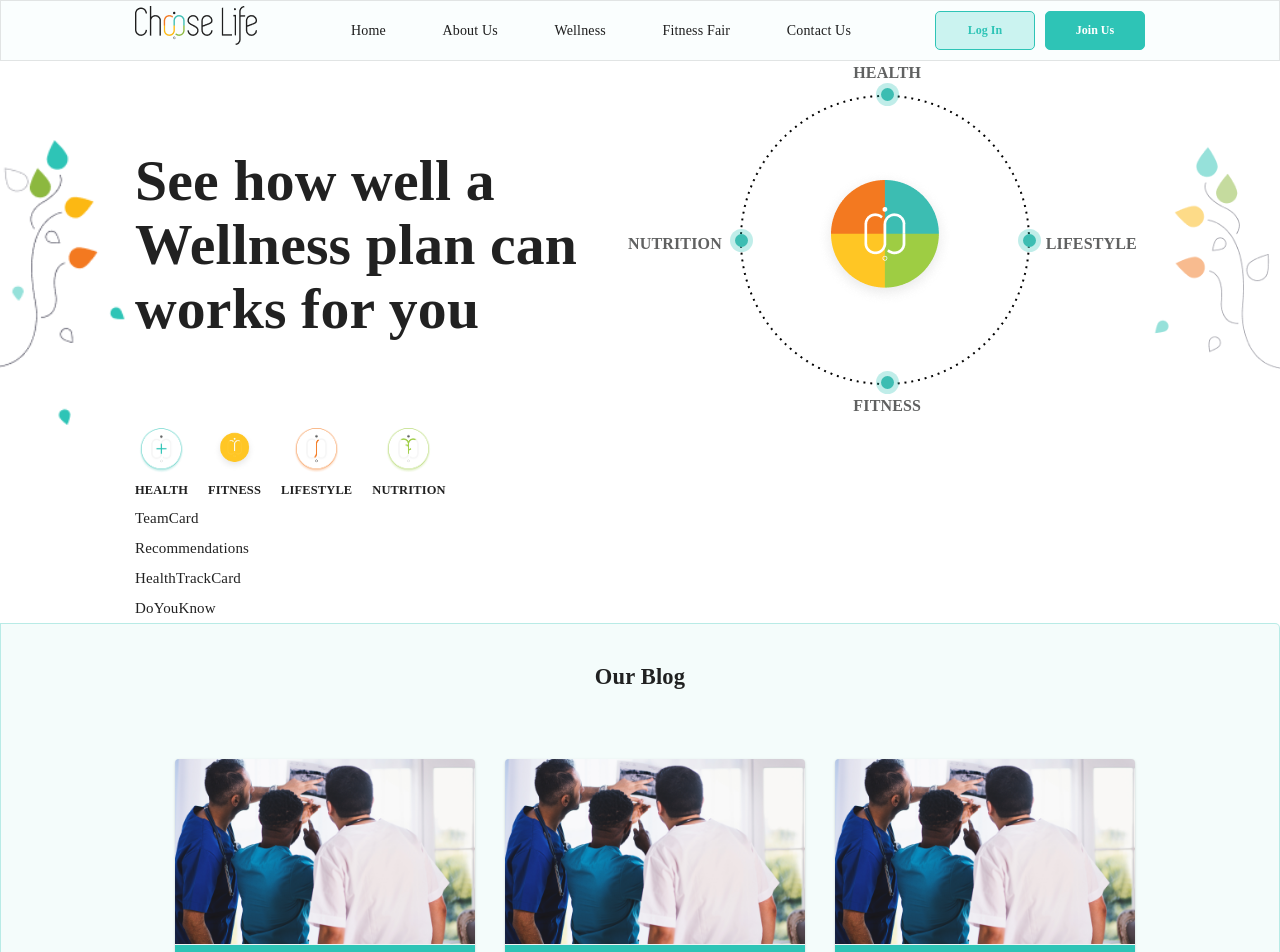
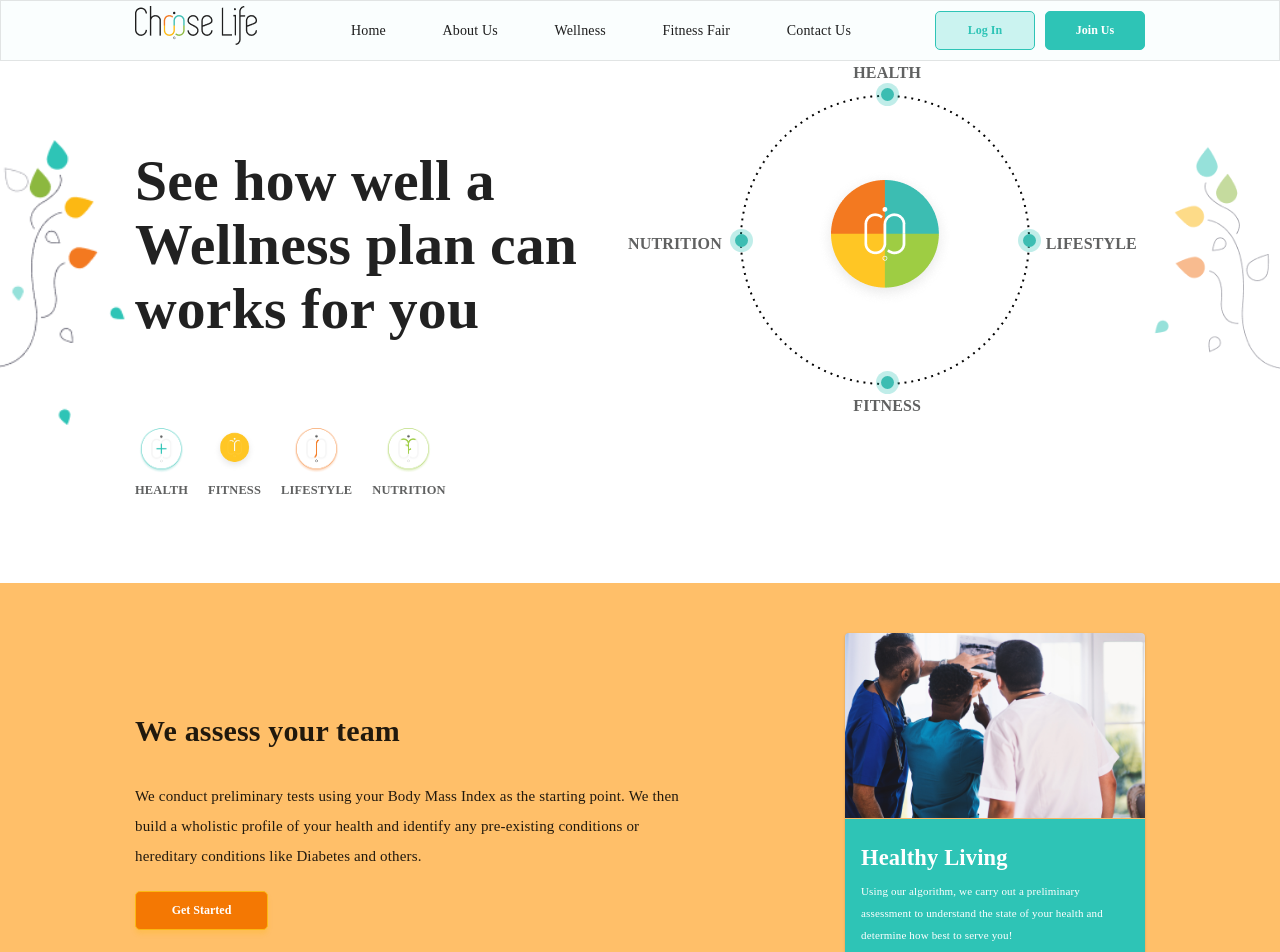
Before and after one commit to Kaeyz/react-app, a React (Create React App) app: page /wellness/individual/fitness in a window 1280 px wide. Shown: the top 952 px of the page. Built offline with nearby package versions, Linux system fonts and the light colour scheme.

Commit message:
ADD: styling team card

```diff
--- a/src/components/wellness/individual/MainBanner.js
+++ b/src/components/wellness/individual/MainBanner.js
@@ -67,7 +67,9 @@ const Wrapper = styled.div`
 		height: 4.5rem;
 		object-fit: contain;
 	}
-
+	.nav_text {
+		color: ${props => props.theme.color.text_02}
+	}
 `;
 
 function MainBanner({page}) {
--- a/src/components/wellness/individual/TeamCard.js
+++ b/src/components/wellness/individual/TeamCard.js
@@ -1,27 +1,65 @@
 import React from 'react';
 import Container from '../../common/Container';
 import styled from 'styled-components';
-
-//import PropTypes from 'prop-types';
+import PropTypes from 'prop-types';
+import Button from '../../common/Button';
+import MonoBlog from '../../blog/MonoBlog';
 
 const Wrapper = styled.div`
+	margin-top: 8rem;
+	.health {
+		background-color: ${props => props.theme.color.ui_text_01};
+	}
+	.fitness {
+		background-color: ${props => props.theme.color.ui_text_03};
+	}
+	.lifestyle {
+		background-color: ${props => props.theme.color.ui_text_02};
+	}
+	.nutrition {
+		background-color: ${props => props.theme.color.ui_text_04};
+	}
+	.team_card {
+		padding: 2rem 0rem;
+		display: flex;
+		justify-content: space-between;
+		align-items: center;
+	}
+	.details {
+		width: 55%;
+		height: 100%;
+		display: grid;
+		grid-gap: 2rem;
+	}
+	.card {
 
-
+	}
 `;
 
-function TeamCard() {
+function TeamCard({ page, details, tryTest }) {
 	return (
 		<Wrapper>
-			<Container>
-				{/* 				Code goes here */}
-				TeamCard
-			</Container>
+			<div className={page} >
+				<Container>
+					<div className={`${page} team_card`}>
+						<div className="details">
+							<h1>{details.title}</h1>
+							<p>{details.description}</p>
+							<Button theme={page === 'health' ? 'darkGreen' : 'yellow' }>Get Started</Button>
+						</div>
+						<div className="card">
+							<MonoBlog tryTest />
+						</div>
+					</div>
+				</Container>
+			</div>
 		</Wrapper>
 	);
 }
 
 TeamCard.propTypes = {
-
+	page: PropTypes.string.isRequired,
+	details: PropTypes.object.isRequired,
 };
 
 export default TeamCard;
--- a/src/views/wellness/individual/Fitness.js
+++ b/src/views/wellness/individual/Fitness.js
@@ -7,12 +7,30 @@ import TeamCard from '../../../components/wellness/individual/TeamCard';
 import Recommendations from '../../../components/wellness/individual/Recommendations';
 import DoYouKnow from '../../../components/wellness/individual/DoYouKnow';
 import HealthTrackCard from '../../../components/wellness/individual/HealthTrackCard';
+import checkup_up from '../../../assets/wellnessNav/check-up-dentist-doctors.png';
+
+const teamCard = {
+	details: {
+		title: 'We assess your team',
+		description: 'We conduct preliminary tests using your Body Mass Index as the starting point. We then build a wholistic profile of your health and identify any pre-existing conditions or hereditary conditions like Diabetes and others.'
+	},
+	card: {
+		img: checkup_up,
+		title: 'Personalized Assessments',
+		description: 'Using our algorith, we carry out a preliminary assessments to understand the state of your health and determine how best to serve you!'
+	}
+};
 
 const Fitness = () => {
 	return (
 		<AppLayout>
 			<MainBanner page="fitness"/>
-			<TeamCard />
+			<TeamCard
+				page="fitness"
+				card={teamCard.card}
+				details={teamCard.details}
+				tryTest={true}
+			/>
 			<Recommendations />
 			<HealthTrackCard />
 			<DoYouKnow />
--- a/src/views/wellness/individual/Health.js
+++ b/src/views/wellness/individual/Health.js
@@ -8,11 +8,28 @@ import Recommendations from '../../../components/wellness/individual/Recommendat
 import DoYouKnow from '../../../components/wellness/individual/DoYouKnow';
 import HealthTrackCard from '../../../components/wellness/individual/HealthTrackCard';
 
+
+const teamCard = {
+	details: {
+		title: 'We assess your team',
+		description: 'We conduct preliminary tests using your Body Mass Index as the starting point. We then build a wholistic profile of your health and identify any pre-existing conditions or hereditary conditions like Diabetes and others.'
+	},
+	card: {
+		title: 'Personalized Assessments',
+		description: 'Using our algorith, we carry out a preliminary assessments to understand the state of your health and determine how best to serve you!'
+	}
+};
+
+
 const Health = () => {
 	return (
 		<AppLayout>
 			<MainBanner page="health"/>
-			<TeamCard />
+			<TeamCard
+				page="health"
+				card={teamCard.card}
+				details={teamCard.details}
+			/>
 			<Recommendations />
 			<HealthTrackCard />
 			<DoYouKnow />
@@ -22,4 +39,5 @@ const Health = () => {
 	);
 };
 
+
 export default Health;
--- a/src/views/wellness/individual/Lifestyle.js
+++ b/src/views/wellness/individual/Lifestyle.js
@@ -8,11 +8,26 @@ import Recommendations from '../../../components/wellness/individual/Recommendat
 import DoYouKnow from '../../../components/wellness/individual/DoYouKnow';
 import HealthTrackCard from '../../../components/wellness/individual/HealthTrackCard';
 
+const teamCard = {
+	details: {
+		title: 'We assess your team',
+		description: 'We conduct preliminary tests using your Body Mass Index as the starting point. We then build a wholistic profile of your health and identify any pre-existing conditions or hereditary conditions like Diabetes and others.'
+	},
+	card: {
+		title: 'Personalized Assessments',
+		description: 'Using our algorith, we carry out a preliminary assessments to understand the state of your health and determine how best to serve you!'
+	}
+};
+
 const Lifestyle = () => {
 	return (
 		<AppLayout>
 			<MainBanner page="lifestyle"/>
-			<TeamCard />
+			<TeamCard
+				page="lifestyle"
+				card={teamCard.card}
+				details={teamCard.details}
+			/>
 			<Recommendations />
 			<HealthTrackCard />
 			<DoYouKnow />
--- a/src/views/wellness/individual/Nutrition.js
+++ b/src/views/wellness/individual/Nutrition.js
@@ -8,11 +8,26 @@ import Recommendations from '../../../components/wellness/individual/Recommendat
 import DoYouKnow from '../../../components/wellness/individual/DoYouKnow';
 import HealthTrackCard from '../../../components/wellness/individual/HealthTrackCard';
 
+const teamCard = {
+	details: {
+		title: 'We assess your team',
+		description: 'We conduct preliminary tests using your Body Mass Index as the starting point. We then build a wholistic profile of your health and identify any pre-existing conditions or hereditary conditions like Diabetes and others.'
+	},
+	card: {
+		title: 'Personalized Assessments',
+		description: 'Using our algorith, we carry out a preliminary assessments to understand the state of your health and determine how best to serve you!'
+	}
+};
+
 const Nutrition = () => {
 	return (
 		<AppLayout>
 			<MainBanner page="nutrition"/>
-			<TeamCard />
+			<TeamCard
+				page="nutrition"
+				card={teamCard.card}
+				details={teamCard.details}
+			/>
 			<Recommendations />
 			<HealthTrackCard />
 			<DoYouKnow />
```
Also changed, not shown: src/assets/wellnessNav/check-up-dentist-doctors.png (added).
